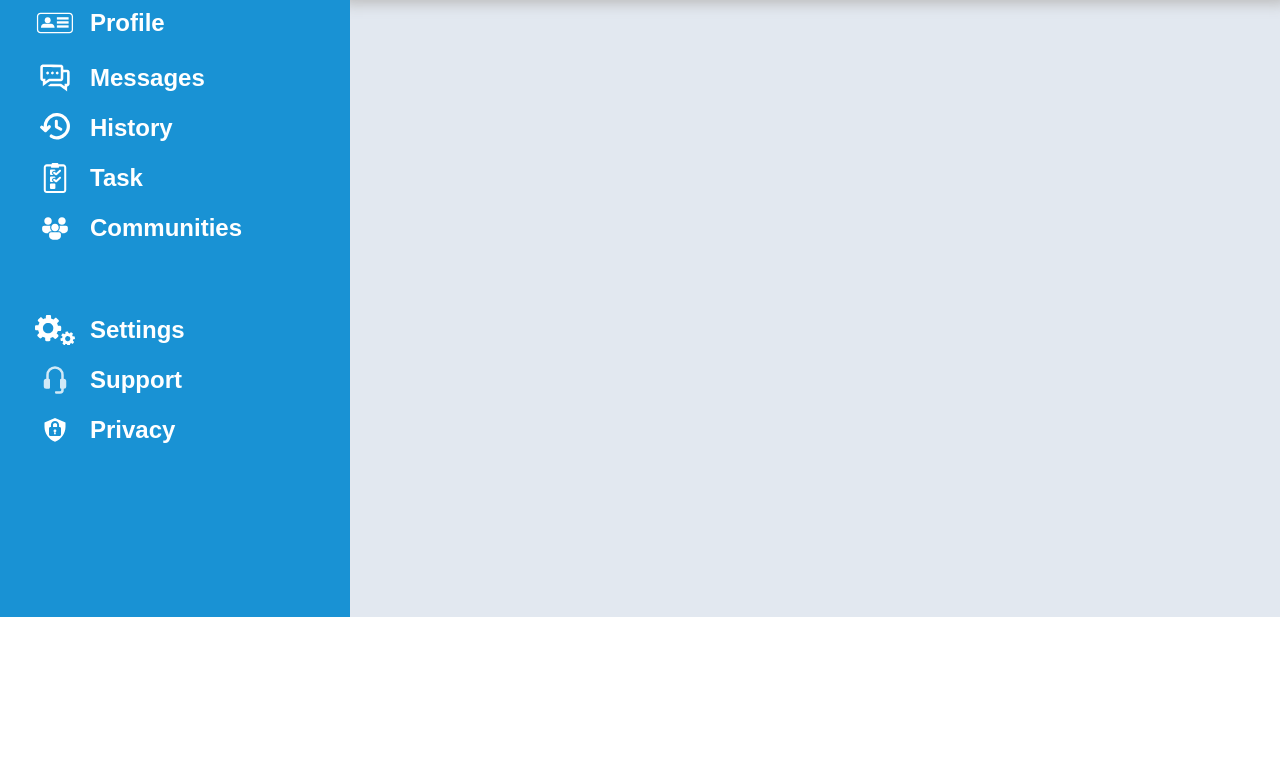
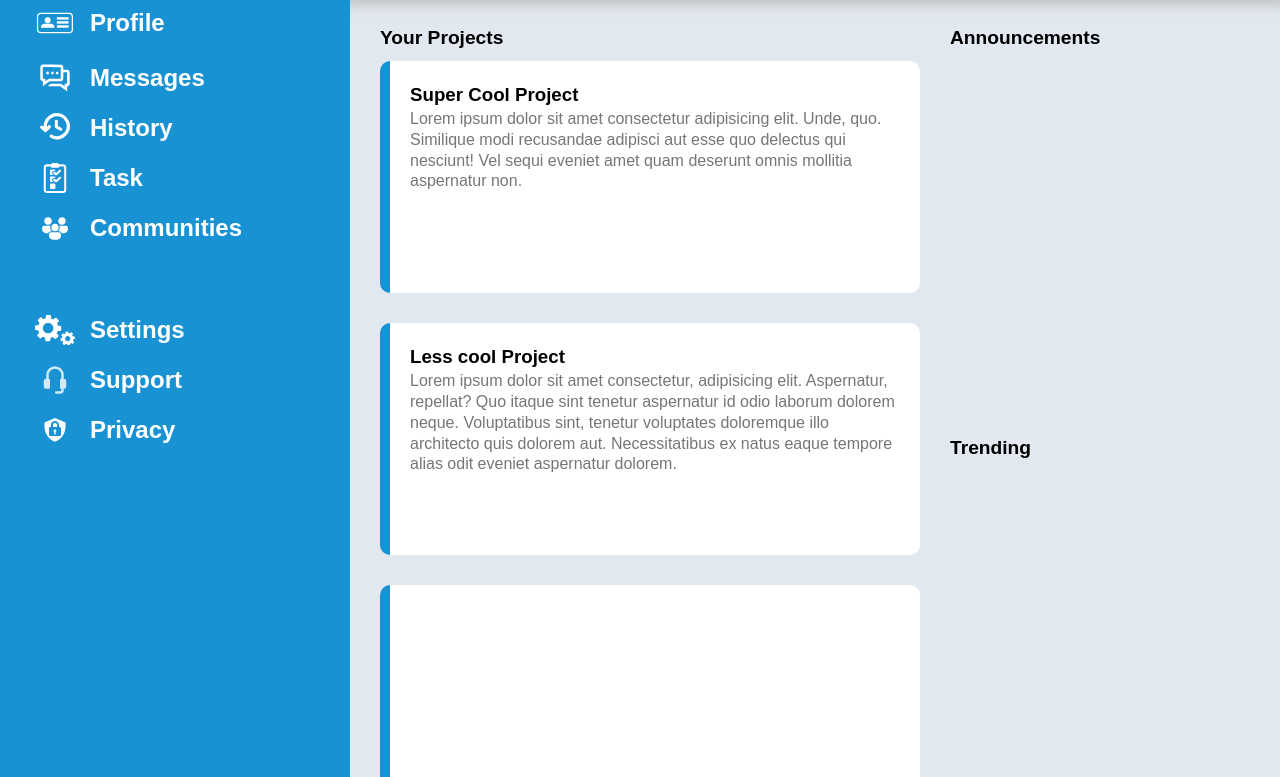
Before and after one commit to Fuz7/odin-admin-dashboard, a plain HTML site: page index.html in a window 1280 px wide. Shown: the part 183-960 px from the top of the page. Before the commit the page ends 800 px from the top, so only its background shows below. Drawn offline with Linux system fonts and the light colour scheme.

Commit message:
Add card & title  on flexible cardSection

```diff
--- a/index.html
+++ b/index.html
@@ -75,7 +75,43 @@
 
         </div>
 
-        <div class="cardContainer"></div>
+        <div class="cardContainer">
+            <div class="mainCards">
+                <p> Your Projects </p>
+                <div class="cardSection">
+                    <div class="card">
+                        <div>
+                            <h3>Super Cool Project</h3>
+                            <p>Lorem ipsum dolor sit amet consectetur adipisicing elit. Unde, quo.
+                            Similique modi recusandae adipisci aut esse quo delectus qui nesciunt!
+                            Vel sequi eveniet amet quam deserunt omnis mollitia aspernatur non.</p>
+                        </div>
+                        <div class="cardLogo">
+                            <div></div>
+                            <div></div>
+                            <div></div>
+                        </div>
+                    </div>
+                    <div class="card">
+                        <div>
+                            <h3>Less cool Project</h3>
+                            <p>Lorem ipsum dolor sit amet consectetur, adipisicing elit. Aspernatur, repellat?
+                            Quo itaque sint tenetur aspernatur id odio laborum dolorem neque.
+                            Voluptatibus sint, tenetur voluptates doloremque illo architecto quis dolorem aut.
+                            Necessitatibus ex natus eaque tempore alias odit eveniet aspernatur dolorem.</p>
+                        </div>
+                        <div class="cardLogo"></div>
+                    </div>
+                    <div class="card"></div>
+                </div>
+            </div>
+            <div class="announcementsCard">
+               <p>Announcements</p>
+            </div>
+            <div class="trendingCard">
+                <p>Trending</p>
+            </div>
+        </div>
 
     </div>
 </body>
--- a/static/styles.css
+++ b/static/styles.css
@@ -5,6 +5,13 @@
 body{
     width: 100%;
     min-height: 100vh;
+    margin: 0px;
+}
+
+p,
+h1,
+h2,
+h3{
     margin: 0px;
 }
 
@@ -223,12 +230,14 @@ body{
 
 .mainContainer p{
     align-self: end;
-    padding-bottom: 5px;
+    padding-bottom: 10px;
 }
 
 .mainContainer h2{
     align-self: start;
     font-size: 1.5rem;
+    position: relative;
+    bottom: 5px;
 }
 
 .mainButtons{
@@ -253,4 +262,72 @@ body{
 .cardContainer{
     display: grid;
     padding: 30px;
+    grid-template-columns: 1fr 300px;
+    grid-template-rows: repeat(2, 1fr);
+    gap: 30px;
 }
+
+.mainCards{
+    grid-row: 1 / 3;
+    display: grid;
+    grid-template-rows: 24px;
+    gap: 10px;
+}
+
+.mainCards p,
+.announcementsCard p,
+.trendingCard p{
+    margin: 0px;
+    font-weight: bold;
+    font-family: sans-serif;
+    font-size: 1.2rem;
+}
+
+.cardSection{
+    display: grid;
+    grid-template-columns: repeat(auto-fit, minmax(300px, 1fr));
+    grid-auto-rows: 1fr;
+    gap: 30px;
+}
+
+.cardSection > div{
+    background-color: white;
+    border-left: #1992d4 solid 10px;
+    border-radius: 10px;
+
+}
+
+.card{
+    display: grid;
+    grid-template-rows: 1fr 60px;
+}
+
+.card > div{
+    padding: 20px;
+}
+
+.card > div > h3{
+    line-height: 1.5;
+    font-family: sans-serif;
+}
+
+.card > div > p{
+    font-weight: normal;
+    font-size: 1rem;
+    color: #767676;
+    font-family: sans-serif;
+    line-height: 1.3;
+}
+
+.cardLogo{
+    display: grid;
+    grid-auto-flow: column;
+    justify-content: end;
+}
+
+.cardLogo > div{
+    width: 25px;
+    height: 25px;
+    background-position: cover;
+    background-repeat: no-repeat;
+}
```
